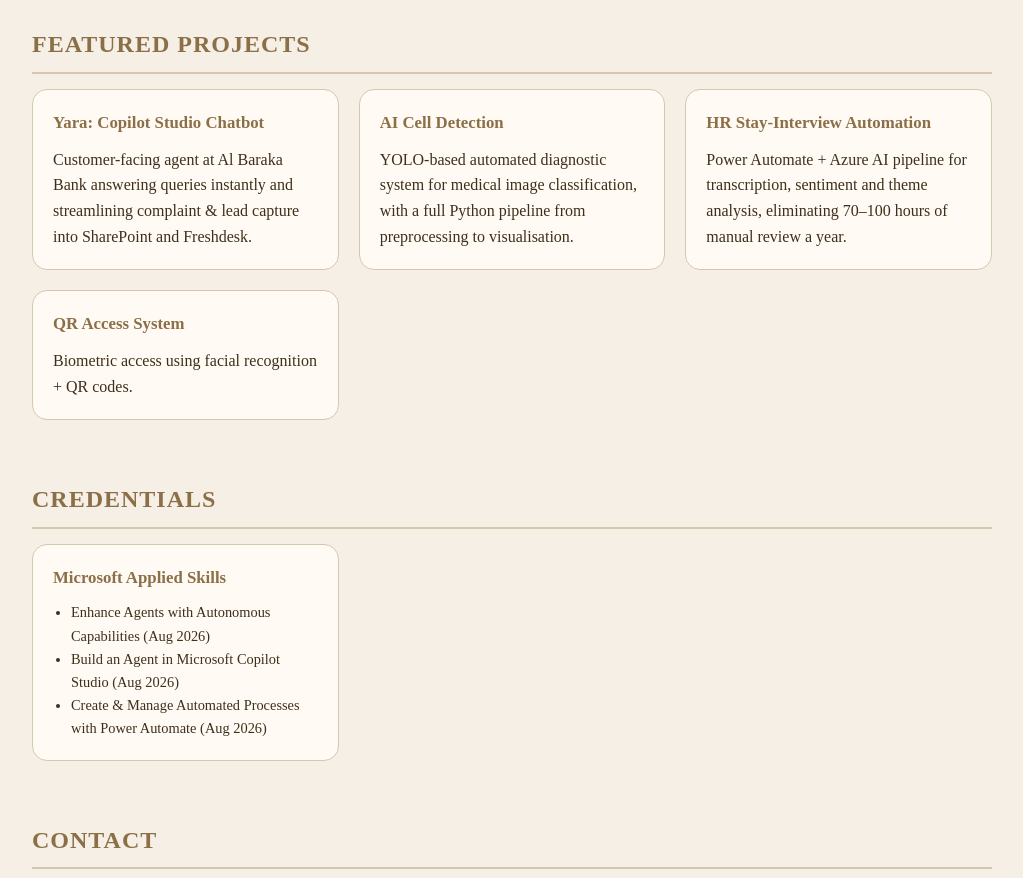
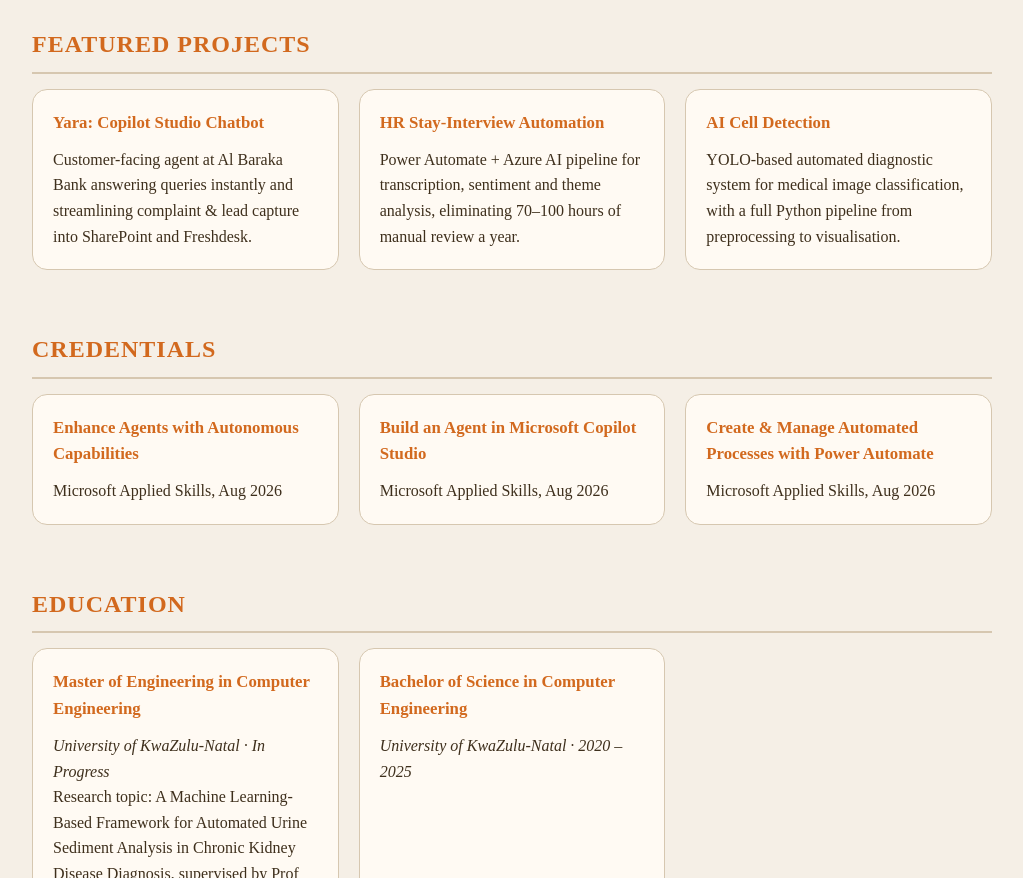
Before and after one commit to deejbrajub/portfolio-website, a plain HTML site: page index.html in a window 1280 px wide. Shown: the part 1890-2768 px from the top of the page, without its empty margins (128-1151 px from the left). Drawn offline with Linux system fonts and the light colour scheme.

Commit message:
Update index.html

```diff
--- a/index.html
+++ b/index.html
@@ -10,7 +10,7 @@
         :root {
             --bg: #f5efe6;
             --text: #3e2f1c;
-            --accent: #8b6f47;
+            --accent: #d2691e;
             --card-bg: #fffaf3;
             --border: #d6c7b0;
         }
@@ -18,7 +18,7 @@
         [data-theme="dark"] {
             --bg: #2c241c;
             --text: #e8dfd1;
-            --accent: #c4a484;
+            --accent: #f2994a;
             --card-bg: #3e2f1c;
             --border: #5c4033;
         }
@@ -136,6 +136,7 @@
             opacity: 0;
             transform: translateY(20px);
             transition: all 0.6s ease;
+            scroll-margin-top: 90px;
         }
 
         section.visible {
@@ -216,7 +217,11 @@
 
         /* ---------- DESKTOP ---------- */
         @media (min-width: 900px) {
-            .skills-grid, .projects {
+            .skills-grid {
+                grid-template-columns: repeat(2, 1fr);
+            }
+
+            .projects {
                 grid-template-columns: repeat(3, 1fr);
             }
 
@@ -250,6 +255,7 @@
             <a href="#experience">Experience</a>
             <a href="#skills">Skills</a>
             <a href="#projects">Projects</a>
+            <a href="#education">Education</a>
             <a href="#contact">Contact</a>
         </nav>
         <button class="theme-toggle" id="theme-toggle">
@@ -364,18 +370,13 @@
         </div>
 
         <div class="card">
-            <h3>AI Cell Detection</h3>
-            <p>YOLO-based automated diagnostic system for medical image classification, with a full Python pipeline from preprocessing to visualisation.</p>
-        </div>
-
-        <div class="card">
             <h3>HR Stay-Interview Automation</h3>
             <p>Power Automate + Azure AI pipeline for transcription, sentiment and theme analysis, eliminating 70&ndash;100 hours of manual review a year.</p>
         </div>
 
         <div class="card">
-            <h3>QR Access System</h3>
-            <p>Biometric access using facial recognition + QR codes.</p>
+            <h3>AI Cell Detection</h3>
+            <p>YOLO-based automated diagnostic system for medical image classification, with a full Python pipeline from preprocessing to visualisation.</p>
         </div>
     </div>
 </section>
@@ -384,12 +385,34 @@
     <h2>Credentials</h2>
     <div class="projects">
         <div class="card">
-            <h3>Microsoft Applied Skills</h3>
-            <ul>
-                <li>Enhance Agents with Autonomous Capabilities (Aug 2026)</li>
-                <li>Build an Agent in Microsoft Copilot Studio (Aug 2026)</li>
-                <li>Create &amp; Manage Automated Processes with Power Automate (Aug 2026)</li>
-            </ul>
+            <h3>Enhance Agents with Autonomous Capabilities</h3>
+            <p>Microsoft Applied Skills, Aug 2026</p>
+        </div>
+
+        <div class="card">
+            <h3>Build an Agent in Microsoft Copilot Studio</h3>
+            <p>Microsoft Applied Skills, Aug 2026</p>
+        </div>
+
+        <div class="card">
+            <h3>Create &amp; Manage Automated Processes with Power Automate</h3>
+            <p>Microsoft Applied Skills, Aug 2026</p>
+        </div>
+    </div>
+</section>
+
+<section id="education">
+    <h2>Education</h2>
+    <div class="projects">
+        <div class="card">
+            <h3>Master of Engineering in Computer Engineering</h3>
+            <p><em>University of KwaZulu-Natal &middot; In Progress</em></p>
+            <p>Research topic: A Machine Learning-Based Framework for Automated Urine Sediment Analysis in Chronic Kidney Disease Diagnosis, supervised by Prof J.R. Tapamo.</p>
+        </div>
+
+        <div class="card">
+            <h3>Bachelor of Science in Computer Engineering</h3>
+            <p><em>University of KwaZulu-Natal &middot; 2020 &ndash; 2025</em></p>
         </div>
     </div>
 </section>
```
